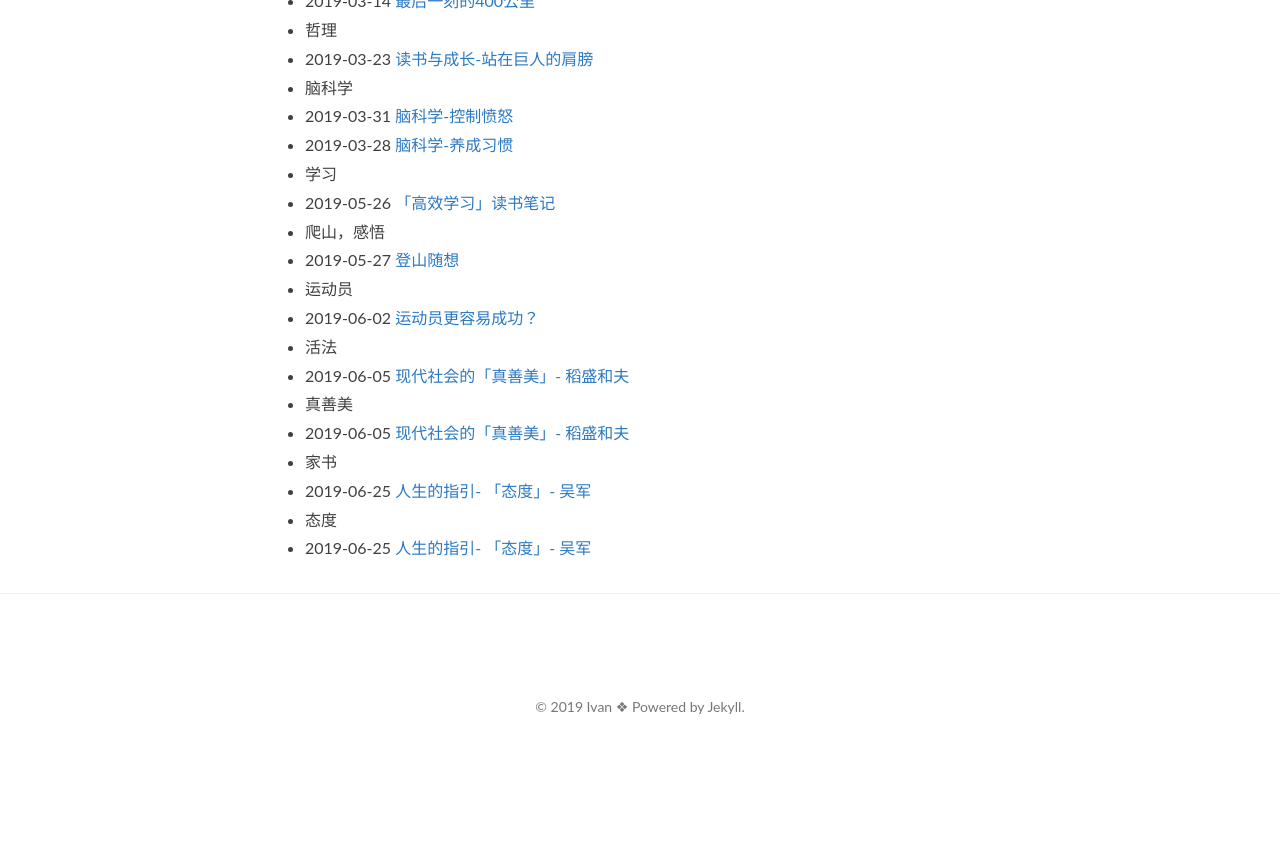
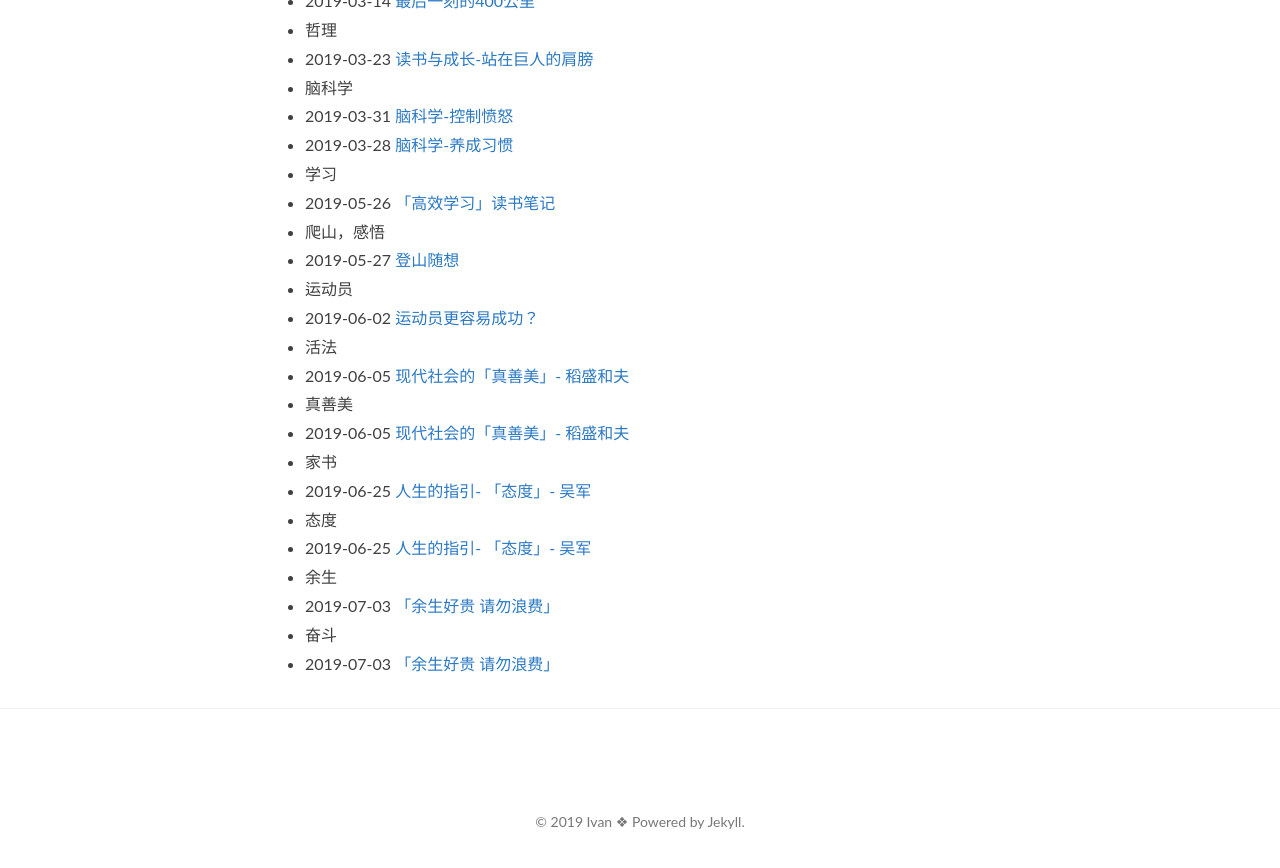
Before and after one commit to sanbuguan/sanbuguan.github.io, a Jekyll site: the page built from tags.md, in a window 1280 px wide and 900 px high, scrolled down 2458 px. Shown: the top 868 px of the window. Built offline with Jekyll 4.4.1, drawn with Linux system fonts in a browser that asks for light colours; nearby versions of some CDN libraries; library files that are not in the unit come from our copies; before the commit the page ends 3242 px from its top, so only the background shows below that; some of the changed lines change nothing that is shown.

Commit message:
add JustDoMore

```diff
--- /dev/null
+++ b/_posts/2019-07-03-JustDoMore.md
@@ -0,0 +1,61 @@
+---
+layout: post
+title: 「余生好贵 请勿浪费」
+date: 2019-07-03
+categories: life
+tags: [余生,奋斗]
+description: 一个人的生命平均75+，除去学习和休息，其实人生很短，怎么才能让自己过的有价值
+hidden: false
+---
+
+![JustDoMore]( {{ "/assert/20190703_1.jpg" | prepend: site.img_location }} )
+
+### 如何才是好的人生？
+
+年初元旦的时候买了很多书，算是给自己买了今年要读的书，最近看到了这本 特立独行的猫的「余生好贵 请勿浪费」。
+
+书中作者描绘了很多人的人生，有的人事业成功，有的人整天却一事无成，有时候我们不禁会问，什么是好的人生呢？
+
+可能每个人的定义都是不同的，一个可以自己控制的人生，对于我来说就是一个好的人生。一个自己控制的人生，我说的并不是你想干什么就可以干什么，随心所欲的人生，而是你能通过自己的努力和奋斗，去可以实现自己的价值和梦想，可以想得到自己想要的，这是我讲的可以控制的人生，好的人生。
+
+其实每个人都想要好的人生，但是好的人生不是唾手可得的，需要我们去思考、去行动、去努力。
+
+### 目标
+
+这半年看了好几本人生成长的书籍，所有的书都明确了一点：目标。
+
+目标很重要，而且现在社会很复杂，不但要有目标，而且要有一个可以落实，可以推进的目标。目标的可执行性在一定层面就决定了这个目标将来是否可以被实现。
+
+“心不唤物，物不至” 这是这半年来我看到的对目标认识最好的一句话，来自于 稻盛和夫 「活法」。只有对目标的真正渴望和追求，才能真正实现目标。并不是躺在那里想发财，自己明天就暴富了。
+
+### 对自己狠一点
+
+其实每个人都生活的很辛苦，生于这个世界就是要磨练自己的意志才可以成功。
+
+时间对于每个人都是相等的，有些人可以成功，而有些人只能默默无闻的工作，看着别人买车买房。别人买了学区房，小孩顺利的去上了好的学校，而自己却为小孩能不能上一个稍微不错的学校挤破脑袋......类似的事情还有很多
+
+我现在也是一个36岁的爸爸，家庭和工作的压力，加上和周围人的对比，自己也是经常迷失在世界中，而且经常有一种无力感，好像不管自己做什么都不能改变现在的状况。
+
+其实每个成功的人我们都只看到了别人的成功，很少有人看到背后的付出。每一个运动员都重复几万次甚至几十万次的动作，才可以得到冠军。很多的研究者，经过无数的日夜，才可以得到研究的成果。每个考上名校的学生，他们都付出了多少的日日夜夜。当然还有很多付出了还没有成功的人们。
+
+付出了才有可能成功，如果你连付出都没有，那就只能什么都没有了。
+
+对自己狠一点，努力的付出！
+
+### 书中语句摘抄
+
+* 大多数的痛苦来源于：野心到位了，能力没有跟上；欲望到位了，钱没跟上；期待到位了，感情没跟上。
+* 如果你觉得自己混的不错，就让中介带你去看房。
+* 人最可怕的不是有钱，而是有野心，有了野心那就什么都挡不住。
+* 所谓的撞大运，都是提前规划，提前安排，提前努力换来的，没有一觉醒来砸个金砖在你头上的事。
+* 你最大的问题不是迷茫，而是无法起床......
+* 人越大越需要自我管理，因为年龄增大的同时，自身的惰性和欲望也会与日俱增。
+* 面对别人无理的质疑：我是一个要当狮子的人，虽然现在还不是，但是我也不能跟老鼠较劲，掉价！
+* 穷，限制最大的是格局、想象力和做事的态度。
+* 人生本来就是一个怪兽接着一个怪兽地打，也理解了书里的一句话：“一帆风顺，也是一种平庸”。
+
+
+
+
+#### Changelog
+1. 2019-07-03  完成初稿.
--- a/reading.md
+++ b/reading.md
@@ -25,7 +25,7 @@ header-img: "img/semantic.jpg"
 - [ ] 薛兆丰经济学讲义 - 薛兆丰
 - [x] [AI·未来 - 李开复](/studynotes/2019/02/18/AISuperpowers/)
 - [x] 基因中的人类简史 - 克里斯廷·肯奈利
-- [ ] 余生好贵 请勿浪费 - 特立独行的猫
+- [x] [余生好贵 请勿浪费 - 特立独行的猫](/life/2019/07/03/JustDoMore/)
 - [ ] 人性的弱点 - 戴尔·卡耐基
 - [x] [活着 - 余华](/studynotes/2019/02/25/ToLive/)
 - [x] [活法 - 稻盛和夫](/life/2019/06/05/Spirtuality/)
```
Also changed, not shown: assert/20190703_1.jpg (added).
